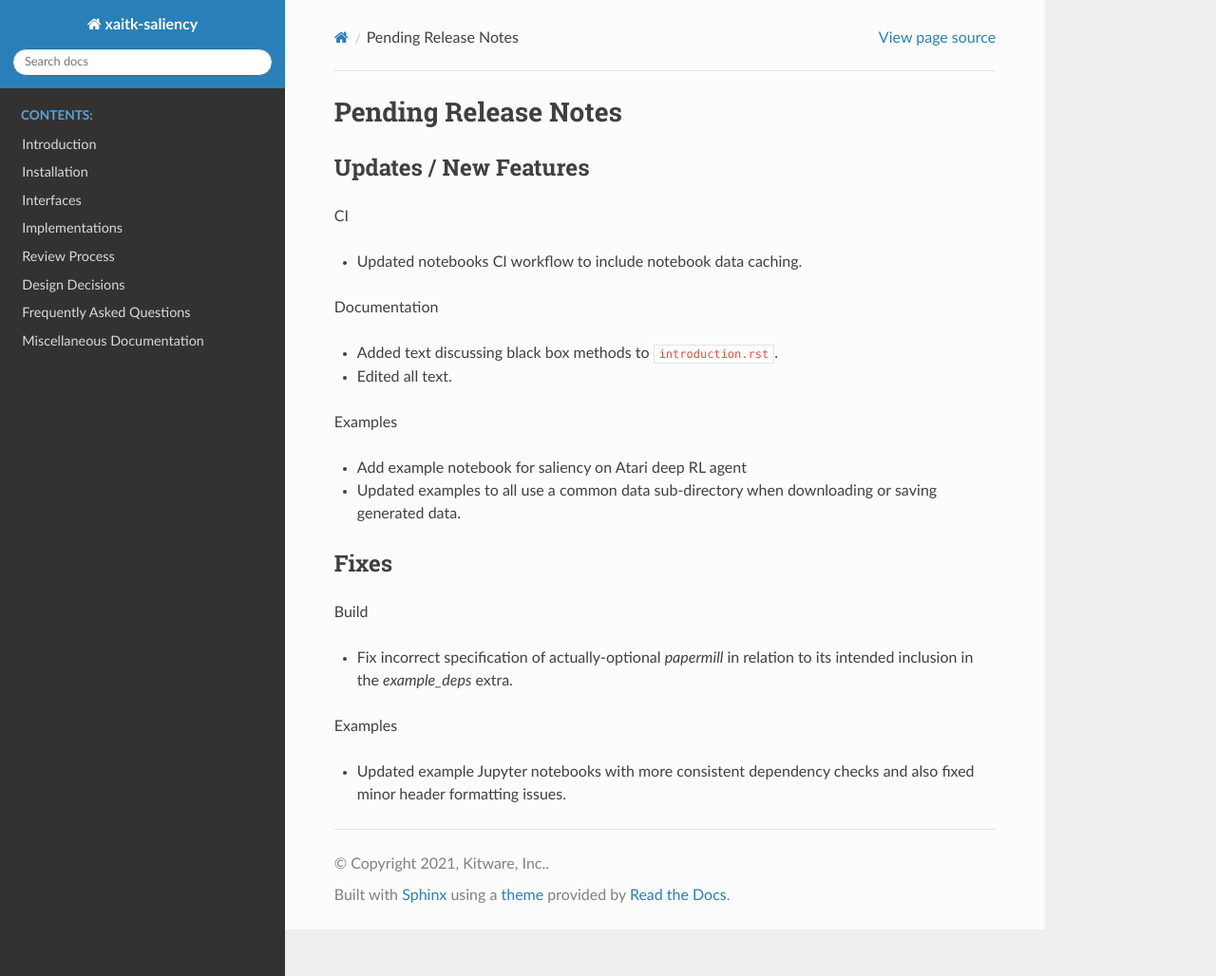
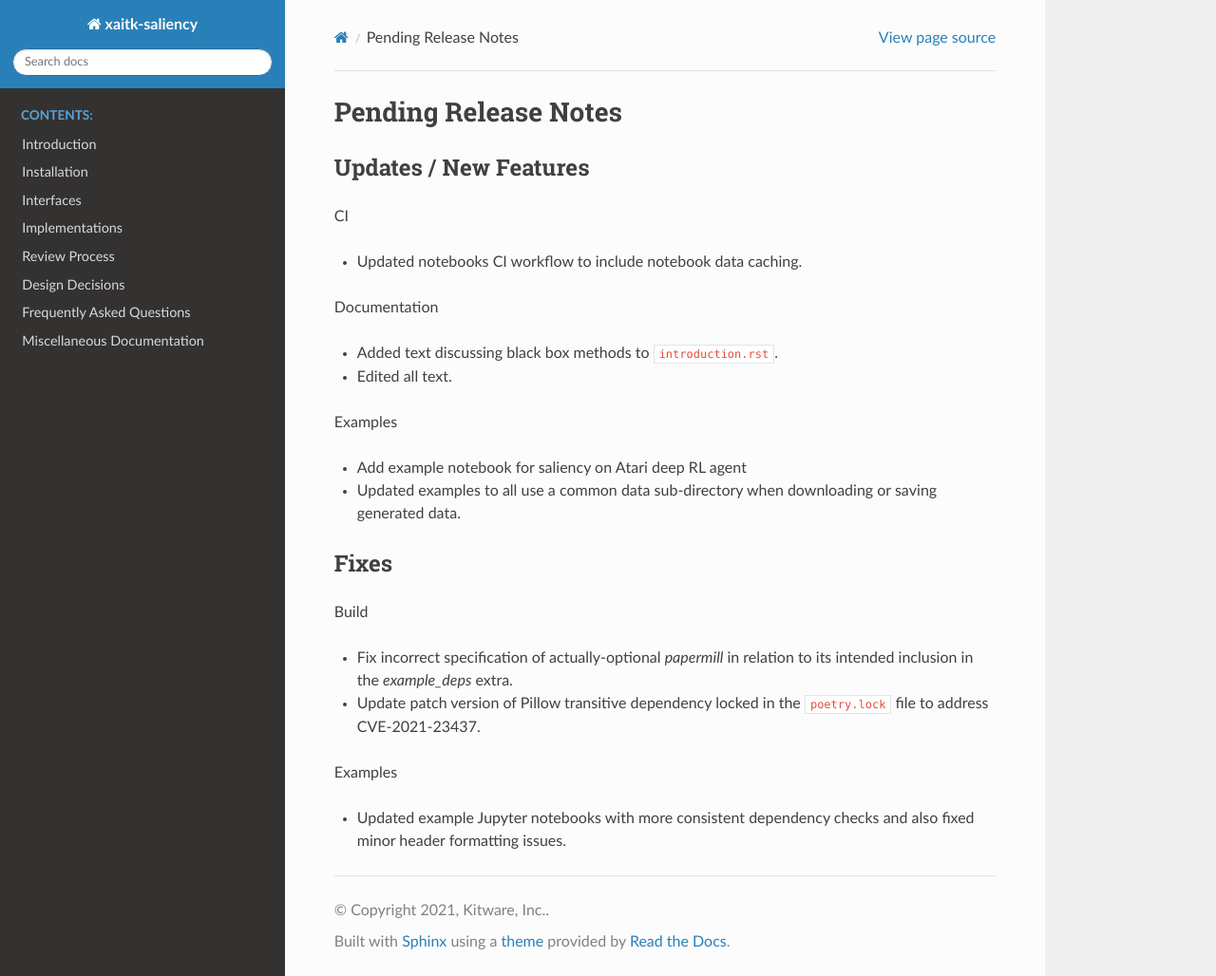
Before and after one commit to XAITK/xaitk-saliency, a Sphinx documentation site: the page built from docs/release_notes/pending_release.rst, in a window 1280 px wide and 1028 px high. Shown: the whole window at 95% size. Built offline with Sphinx 7.4.7 and the Read the Docs theme 2.0.0, drawn with Linux system fonts in a browser that asks for light colours; pages that are not in the unit, such as notebooks, are missing from menus.

Commit message:
Update patch version of pillow
Pillow is a transitive depedency of our package that the poetry lock
file tracks. This update in version is to address CVE-2021-23437.

```diff
--- a/docs/release_notes/pending_release.rst
+++ b/docs/release_notes/pending_release.rst
@@ -29,6 +29,9 @@ Build
 * Fix incorrect specification of actually-optional `papermill` in relation to
   its intended inclusion in the `example_deps` extra.
 
+* Update patch version of Pillow transitive dependency locked in the
+  ``poetry.lock`` file to address CVE-2021-23437.
+
 Examples
 
 * Updated example Jupyter notebooks with more consistent dependency checks and
```
Also changed, not shown: 1 other file.
